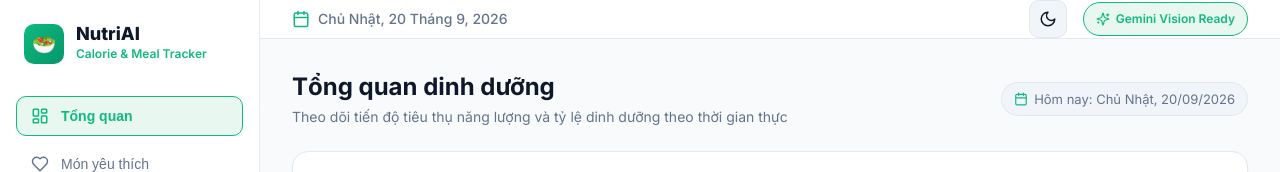
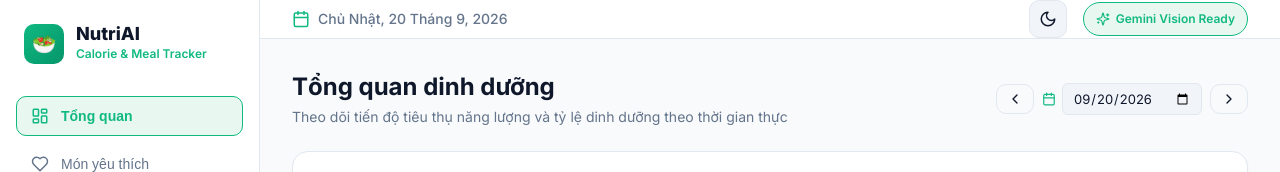
Before and after one commit to AnBinh05/AI-Calorie-Meal-Tracker, a React (Vite) app in the folder web-dashboard/: page / in a window 1280 px wide. Both pictures are taken after a click on the button "⚡ Dùng thử ngay (Tài khoản Demo)". Shown: the top 172 px of the page. Built offline with nearby package versions, Linux system fonts and the light colour scheme; no server answers.

Commit message:
feat(web): wire 7-day trend chart to range API and add dashboard date navigation

```diff
--- a/web-dashboard/src/components/FavoriteMealsQuickWidget.tsx
+++ b/web-dashboard/src/components/FavoriteMealsQuickWidget.tsx
@@ -3,12 +3,16 @@ import { api } from '../services/api';
 import { FavoriteMeal } from '../types';
 import { Heart, Zap, Loader2, ArrowRight } from 'lucide-react';
 
+import { toLocalISODate } from '../utils/formatters';
+
 interface FavoriteMealsQuickWidgetProps {
+  selectedDate?: string;
   onMealLogged?: () => void;
   onNavigateToFavorites?: () => void;
 }
 
 export const FavoriteMealsQuickWidget: React.FC<FavoriteMealsQuickWidgetProps> = ({
+  selectedDate,
   onMealLogged,
   onNavigateToFavorites,
 }) => {
@@ -39,7 +43,7 @@ export const FavoriteMealsQuickWidget: React.FC<FavoriteMealsQuickWidgetProps> =
     try {
       setLoggingId(fav.id);
       const res = await api.quickLogFavoriteMeal(fav.id, {
-        mealDate: new Date().toISOString().split('T')[0],
+        mealDate: selectedDate || toLocalISODate(),
         mealType: fav.mealType,
       });
 
--- a/web-dashboard/src/pages/DashboardPage.tsx
+++ b/web-dashboard/src/pages/DashboardPage.tsx
@@ -3,12 +3,13 @@ import { StatCard } from '../components/StatCard';
 import { DailyCalorieProgressCard } from '../components/DailyCalorieProgressCard';
 import { AiScanDropzone } from '../components/AiScanDropzone';
 import { AiMealReviewModal } from '../components/AiMealReviewModal';
-import { WeeklyCalorieMiniChart } from '../components/WeeklyCalorieMiniChart';
+import { WeeklyCalorieMiniChart, DayCalorieData } from '../components/WeeklyCalorieMiniChart';
 import { MacroBadge } from '../components/MacroBadge';
 import { FavoriteMealsQuickWidget } from '../components/FavoriteMealsQuickWidget';
 import { api } from '../services/api';
 import { DailySummary, MealType, MealAnalysisResponse, CreateMealRequest, MealItem } from '../types';
-import { Sparkles, Utensils, Plus, Trash2, Calendar, Heart } from 'lucide-react';
+import { toLocalISODate, shiftISODate } from '../utils/formatters';
+import { Sparkles, Utensils, Plus, Trash2, Calendar, Heart, ChevronLeft, ChevronRight, RefreshCw } from 'lucide-react';
 
 interface MealCategoryConfig {
   type: MealType;
@@ -29,9 +30,33 @@ interface DashboardPageProps {
   onNavigateToFavorites?: () => void;
 }
 
+const SHORT_WEEKDAYS = ['CN', 'T2', 'T3', 'T4', 'T5', 'T6', 'T7'];
+const FULL_WEEKDAYS = ['Chủ Nhật', 'Thứ Hai', 'Thứ Ba', 'Thứ Tư', 'Thứ Năm', 'Thứ Sáu', 'Thứ Bảy'];
+
+function mapDailySummariesToWeeklyChart(summaries: DailySummary[], referenceDate: string): DayCalorieData[] {
+  const todayStr = toLocalISODate();
+  return summaries.map((item) => {
+    const [y, m, d] = item.date.split('-').map(Number);
+    const dt = new Date(y, (m || 1) - 1, d || 1);
+    const dow = dt.getDay();
+    const isToday = item.date === todayStr;
+    const isSelected = item.date === referenceDate;
+    return {
+      day: SHORT_WEEKDAYS[dow],
+      fullDayName: isToday ? `${FULL_WEEKDAYS[dow]} (Hôm nay)` : FULL_WEEKDAYS[dow],
+      date: `${String(d).padStart(2, '0')}/${String(m).padStart(2, '0')}`,
+      calories: Math.round(item.totalCaloriesConsumed || 0),
+      isToday: isSelected,
+    };
+  });
+}
+
 export const DashboardPage: React.FC<DashboardPageProps> = ({ onNavigateToFavorites }) => {
+  const [selectedDate, setSelectedDate] = useState<string>(() => toLocalISODate());
   const [summary, setSummary] = useState<DailySummary | null>(null);
+  const [weeklyData, setWeeklyData] = useState<DayCalorieData[] | undefined>(undefined);
   const [loading, setLoading] = useState(true);
+  const [loadError, setLoadError] = useState<string | null>(null);
   const [isAiModalOpen, setIsAiModalOpen] = useState(false);
   const [isAnalyzing, setIsAnalyzing] = useState(false);
   const [isSavingMeal, setIsSavingMeal] = useState(false);
@@ -41,22 +66,34 @@ export const DashboardPage: React.FC<DashboardPageProps> = ({ onNavigateToFavori
   const fileInputRef = useRef<HTMLInputElement>(null);
 
   useEffect(() => {
-    fetchDashboardData();
-  }, []);
+    fetchDashboardData(selectedDate);
+  }, [selectedDate]);
 
-  const fetchDashboardData = async () => {
+  const fetchDashboardData = async (dateStr: string = selectedDate) => {
     try {
       setLoading(true);
-      const res = await api.getDailySummary();
-      if (res.success && res.data) {
-        setSummary(res.data);
+      setLoadError(null);
+      const startDate = shiftISODate(dateStr, -6);
+      const [dailyRes, rangeRes] = await Promise.all([
+        api.getDailySummary(dateStr),
+        api.getRangeSummary(startDate, dateStr).catch(() => null),
+      ]);
+
+      if (dailyRes.success && dailyRes.data) {
+        setSummary(dailyRes.data);
       } else {
-        throw new Error('No data');
+        throw new Error(dailyRes.message || 'Không thể tải dữ liệu ngày');
       }
-    } catch (e) {
-      // Fallback realistic Figma spec mock data
+
+      if (rangeRes?.success && rangeRes.data?.dailySummaries?.length) {
+        setWeeklyData(mapDailySummariesToWeeklyChart(rangeRes.data.dailySummaries, dateStr));
+      }
+    } catch (e: any) {
+      const isOfflineDemo = localStorage.getItem('ai_calorie_token') === 'mock_jwt_token_demo_nutriai';
+      if (isOfflineDemo) {
+        // Fallback realistic Figma spec mock data for offline Demo mode only
         setSummary({
-        date: new Date().toISOString().split('T')[0],
+          date: dateStr,
           calorieTarget: 2000,
           totalCaloriesConsumed: 1450,
           remainingCalories: 550,
@@ -70,7 +107,7 @@ export const DashboardPage: React.FC<DashboardPageProps> = ({ onNavigateToFavori
           meals: [
             {
               id: 1,
-            mealDate: new Date().toISOString().split('T')[0],
+              mealDate: dateStr,
               name: 'Phở bò tái & Trà đào',
               mealType: 'BREAKFAST',
               mealTypeDisplayName: 'Bữa sáng',
@@ -86,7 +123,7 @@ export const DashboardPage: React.FC<DashboardPageProps> = ({ onNavigateToFavori
             },
             {
               id: 2,
-            mealDate: new Date().toISOString().split('T')[0],
+              mealDate: dateStr,
               name: 'Cơm sườn nướng & Canh cải',
               mealType: 'LUNCH',
               mealTypeDisplayName: 'Bữa trưa',
@@ -102,7 +139,7 @@ export const DashboardPage: React.FC<DashboardPageProps> = ({ onNavigateToFavori
             },
             {
               id: 3,
-            mealDate: new Date().toISOString().split('T')[0],
+              mealDate: dateStr,
               name: 'Salad ức gà mè rang',
               mealType: 'DINNER',
               mealTypeDisplayName: 'Bữa tối',
@@ -118,6 +155,10 @@ export const DashboardPage: React.FC<DashboardPageProps> = ({ onNavigateToFavori
             }
           ]
         });
+        setWeeklyData(undefined);
+      } else {
+        setLoadError(e?.response?.data?.message || e?.message || 'Không thể kết nối máy chủ Backend để tải dữ liệu.');
+      }
     } finally {
       setLoading(false);
     }
@@ -176,7 +217,7 @@ export const DashboardPage: React.FC<DashboardPageProps> = ({ onNavigateToFavori
     try {
       setIsSavingMeal(true);
       const payload: CreateMealRequest = {
-        mealDate: new Date().toISOString().split('T')[0],
+        mealDate: selectedDate,
         mealType: targetMealTypeForScan,
         name: mealData.name,
         imageUrl: aiAnalysisResult?.imageUrl || selectedImagePreview,
@@ -279,23 +320,83 @@ export const DashboardPage: React.FC<DashboardPageProps> = ({ onNavigateToFavori
           <h2 className="page-title">Tổng quan dinh dưỡng</h2>
           <p className="page-subtitle">Theo dõi tiến độ tiêu thụ năng lượng và tỷ lệ dinh dưỡng theo thời gian thực</p>
         </div>
-        <div style={{ display: 'flex', alignItems: 'center', gap: '8px' }}>
-          <span style={{
-            fontSize: '13px',
-            color: 'var(--color-text-secondary)',
-            display: 'flex',
-            alignItems: 'center',
-            gap: '6px',
-            padding: '6px 12px',
-            borderRadius: 'var(--radius-full)',
-            backgroundColor: 'var(--color-bg-surface-subtle)',
-            border: '1px solid var(--color-border-default)'
-          }}>
-            <Calendar size={14} color="var(--color-brand-primary)" />
-            <span>Hôm nay: {new Date().toLocaleDateString('vi-VN', { weekday: 'long', day: '2-digit', month: '2-digit', year: 'numeric' })}</span>
-          </span>
+        <div style={{ display: 'flex', alignItems: 'center', gap: '8px', flexWrap: 'wrap' }}>
+          <button
+            type="button"
+            className="btn btn-outline"
+            style={{ padding: '6px 10px' }}
+            onClick={() => setSelectedDate((prev) => shiftISODate(prev, -1))}
+            aria-label="Xem ngày trước"
+          >
+            <ChevronLeft size={16} aria-hidden="true" />
+          </button>
+
+          <label htmlFor="dashboard-date-picker" style={{ position: 'absolute', width: 1, height: 1, overflow: 'hidden', clip: 'rect(0 0 0 0)' }}>
+            Chọn ngày xem nhật ký
+          </label>
+          <div style={{ display: 'flex', alignItems: 'center', gap: '6px' }}>
+            <Calendar size={14} color="var(--color-brand-primary)" aria-hidden="true" />
+            <input
+              id="dashboard-date-picker"
+              type="date"
+              className="form-input"
+              value={selectedDate}
+              onChange={(e) => e.target.value && setSelectedDate(e.target.value)}
+              style={{ width: 'auto', padding: '6px 10px', fontSize: '13px' }}
+            />
+          </div>
+
+          <button
+            type="button"
+            className="btn btn-outline"
+            style={{ padding: '6px 10px' }}
+            onClick={() => setSelectedDate((prev) => shiftISODate(prev, 1))}
+            aria-label="Xem ngày tiếp theo"
+          >
+            <ChevronRight size={16} aria-hidden="true" />
+          </button>
+
+          {selectedDate !== toLocalISODate() && (
+            <button
+              type="button"
+              className="btn btn-outline"
+              style={{ padding: '6px 12px', fontSize: '12px' }}
+              onClick={() => setSelectedDate(toLocalISODate())}
+            >
+              Hôm nay
+            </button>
+          )}
         </div>
       </div>
+
+      {loadError && (
+        <div
+          role="alert"
+          style={{
+            padding: '12px 16px',
+            borderRadius: 'var(--radius-md)',
+            backgroundColor: 'rgba(239, 68, 68, 0.1)',
+            border: '1px solid var(--color-status-danger)',
+            color: 'var(--color-status-danger)',
+            display: 'flex',
+            justifyContent: 'space-between',
+            alignItems: 'center',
+            marginBottom: 'var(--spacing-5)',
+            gap: '12px',
+          }}
+        >
+          <span style={{ fontSize: '13px', fontWeight: 600 }}>{loadError}</span>
+          <button
+            type="button"
+            className="btn btn-outline"
+            style={{ padding: '6px 12px', fontSize: '12px' }}
+            onClick={() => fetchDashboardData(selectedDate)}
+          >
+            <RefreshCw size={14} aria-hidden="true" />
+            Thử lại
+          </button>
+        </div>
+      )}
 
       {loading ? (
         <div style={{ textAlign: 'center', padding: '48px', color: 'var(--color-text-secondary)' }}>
@@ -635,13 +736,15 @@ export const DashboardPage: React.FC<DashboardPageProps> = ({ onNavigateToFavori
 
               {/* Quick Log Favorite Meals Widget */}
               <FavoriteMealsQuickWidget
-                onMealLogged={fetchDashboardData}
+                selectedDate={selectedDate}
+                onMealLogged={() => fetchDashboardData(selectedDate)}
                 onNavigateToFavorites={onNavigateToFavorites}
               />
 
               {/* Weekly Calorie Mini Bar Chart (US-002) */}
               <WeeklyCalorieMiniChart
                 targetCalories={calorieTarget}
+                data={weeklyData}
               />
 
               {/* AI Health Advice Callout */}
--- a/web-dashboard/src/utils/formatters.ts
+++ b/web-dashboard/src/utils/formatters.ts
@@ -24,3 +24,22 @@ export function formatDateVietnamese(date: Date | string): string {
     day: 'numeric',
   });
 }
+
+/**
+ * Format Date to YYYY-MM-DD in the user's local timezone (avoids UTC midnight shift).
+ */
+export function toLocalISODate(date: Date = new Date()): string {
+  const year = date.getFullYear();
+  const month = String(date.getMonth() + 1).padStart(2, '0');
+  const day = String(date.getDate()).padStart(2, '0');
+  return `${year}-${month}-${day}`;
+}
+
+/**
+ * Shift a YYYY-MM-DD string by `deltaDays` in local time.
+ */
+export function shiftISODate(isoDate: string, deltaDays: number): string {
+  const [y, m, d] = isoDate.split('-').map(Number);
+  const dt = new Date(y, (m || 1) - 1, (d || 1) + deltaDays);
+  return toLocalISODate(dt);
+}
```
Also changed, not shown: web-dashboard/src/components/WeeklyCalorieMiniChart.tsx (+21 -16 lines). Lines whose indentation alone changed are shown as unchanged.
